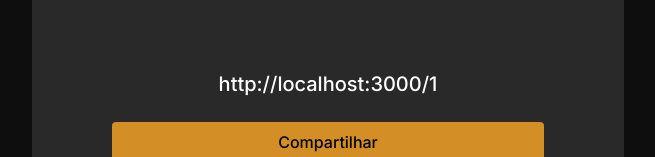
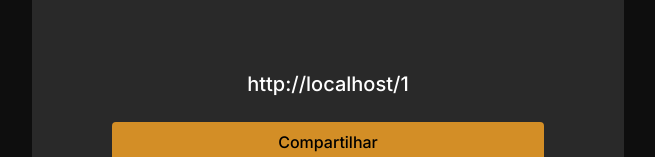
Before and after one commit to caiulucas/esfirrinha, a Next.js app: page /1/share in a window 1280 px wide. Shown: the part 382-539 px from the top of the page, without its empty margins (312-967 px from the left). Built offline with nearby package versions, Linux system fonts and the light colour scheme.

Commit message:
fix: remove constant url

```diff
--- a/src/app/[shortId]/share/page.tsx
+++ b/src/app/[shortId]/share/page.tsx
@@ -7,11 +7,12 @@ import { Button } from '@/components/Button';
 
 export default function Share() {
   const { shortId } = useParams();
+  const baseUrl = window.location.origin;
 
   const shareUrl = new URL('https://wa.me');
   shareUrl.searchParams.set(
     'text',
-    `Faça um pedido coletivo no Esfirrinha usando o link: http://localhost:3000/${shortId}`
+    `Faça um pedido coletivo no Esfirrinha usando o link: ${baseUrl}/${shortId}`
   );
 
   return (
@@ -26,7 +27,7 @@ export default function Share() {
 
       <form className="flex flex-col gap-6 w-full">
         <p className="text-center text-xl font-medium">
-          {`http://localhost:3000/${shortId}`}
+          {`${baseUrl}/${shortId}`}
         </p>
 
         <Anchor
```
